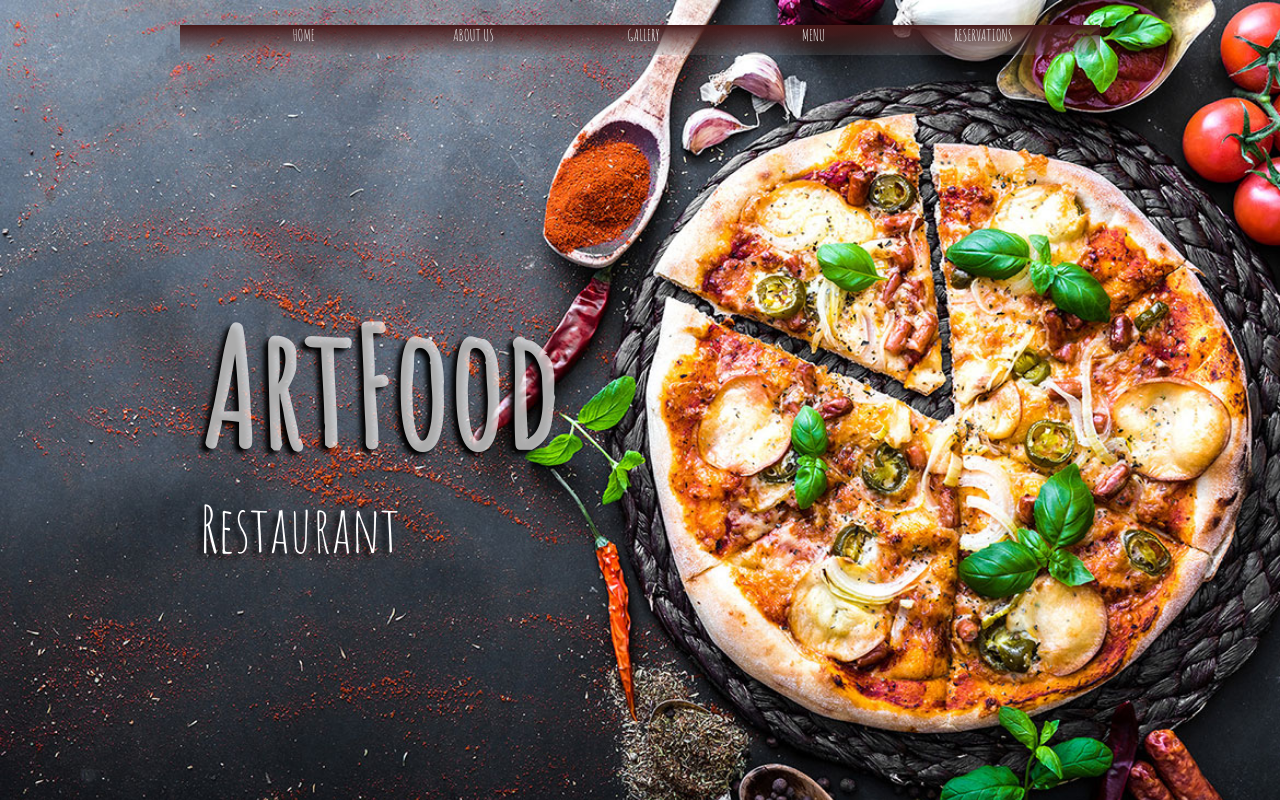
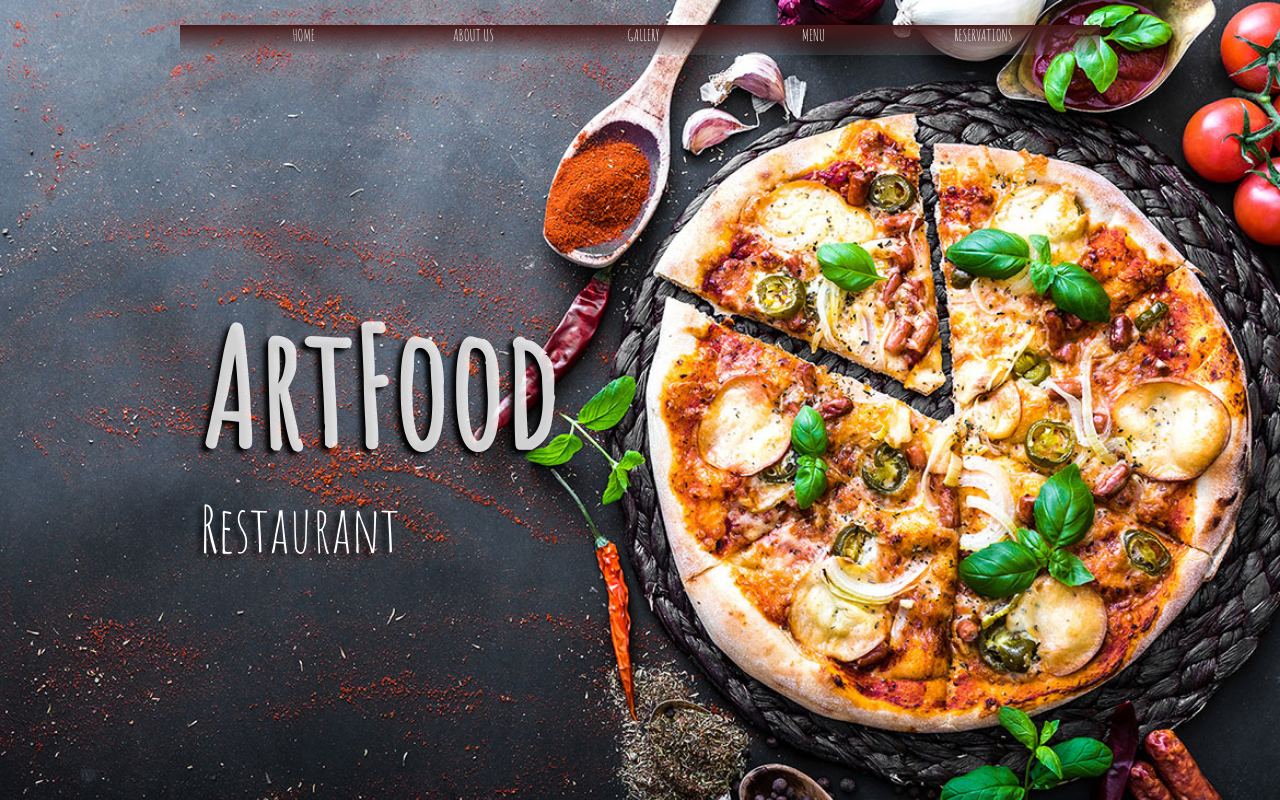
Before and after one commit to TaisiaIgr/art_food_project, a plain HTML site: page index.html in a window 1280 px wide. Drawn offline with Linux system fonts and the light colour scheme.

Commit message:
art food

```diff
--- a/index.css
+++ b/index.css
@@ -24,7 +24,7 @@
    header h1 {
     font-family: 'Amatic SC', cursive;
     font-size: 10rem;
-    color: rgba(255, 255, 255, 0.671);
+    color: rgba(255, 255, 255, 0.815);
     text-shadow: -5px 4px 5px black;
     margin: 0;
    }
```
